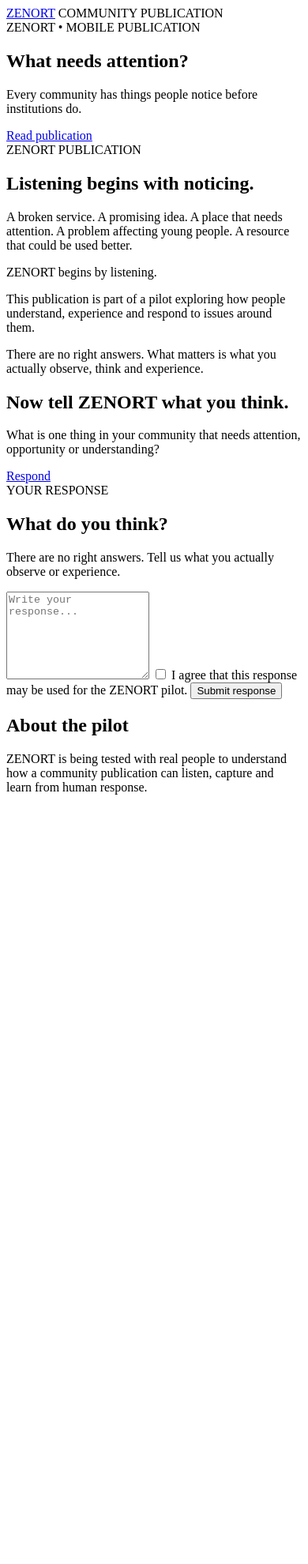
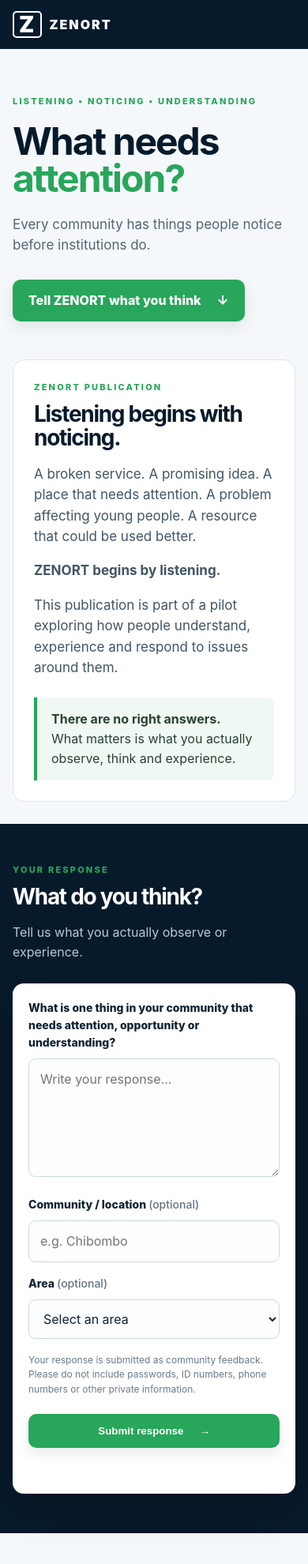
Before and after one commit to giftsokon-lab/zenort-mobile-publication, a plain HTML site: page index.html in a window 390 px wide. Shown: the top 1980 px of the page at 79% size. Before the commit the page ends 1022 px from the top, so only its background shows below. Drawn offline with Linux system fonts and the light colour scheme.

Commit message:
Add files via upload

```diff
--- /dev/null
+++ b/app.js
@@ -0,0 +1,47 @@
+const form = document.getElementById("responseForm");
+const message = document.getElementById("formMessage");
+
+function showMessage(text, ok = true) {
+  message.textContent = text;
+  message.style.color = ok ? "#1f8d4d" : "#b3261e";
+}
+
+form.addEventListener("submit", async (event) => {
+  event.preventDefault();
+  const button = form.querySelector("button");
+  button.disabled = true;
+  button.style.opacity = ".65";
+  showMessage("Submitting…");
+
+  const payload = {
+    response: form.response.value.trim(),
+    location: form.location.value.trim(),
+    sector: form.sector.value,
+    submittedAt: new Date().toISOString()
+  };
+
+  try {
+    const res = await fetch("/api/respond", {
+      method: "POST",
+      headers: {"Content-Type": "application/json"},
+      body: JSON.stringify(payload)
+    });
+
+    if (!res.ok) throw new Error("server");
+    const data = await res.json();
+
+    if (!data.ok) throw new Error("rejected");
+    form.reset();
+    showMessage("Thank you. Your response has been recorded.");
+  } catch (err) {
+    // Keep the pilot usable while the online database is being configured.
+    const local = JSON.parse(localStorage.getItem("zenort_pending_responses") || "[]");
+    local.push(payload);
+    localStorage.setItem("zenort_pending_responses", JSON.stringify(local));
+    form.reset();
+    showMessage("Response saved on this device. Online capture is being connected.", false);
+  } finally {
+    button.disabled = false;
+    button.style.opacity = "1";
+  }
+});
--- a/index.html
+++ b/index.html
@@ -3,60 +3,93 @@
 <head>
   <meta charset="utf-8">
   <meta name="viewport" content="width=device-width, initial-scale=1">
+  <meta name="theme-color" content="#071a2b">
+  <meta name="description" content="ZENORT Community Publication — mobile-first community intelligence pilot.">
   <title>ZENORT — Community Publication</title>
-  <meta name="description" content="ZENORT listens to what people notice, understand and experience in their communities.">
-  <link rel="stylesheet" href="style.css">
+  <link rel="stylesheet" href="./style.css">
 </head>
 <body>
-<header>
-  <a class="logo" href="#">ZENORT</a>
-  <span>COMMUNITY PUBLICATION</span>
+  <header class="site-header">
+    <div class="wrap header-inner">
+      <a class="brand" href="./">
+        <span class="brand-mark">Z</span><span>ZENORT</span>
+        <small>COMMUNITY PUBLICATION</small>
+      </a>
+      <span class="pilot-badge">MOBILE PILOT</span>
+    </div>
   </header>
 
   <main>
-  <section class="cover">
-    <div class="eyebrow">ZENORT • MOBILE PUBLICATION</div>
-    <h1>What needs attention?</h1>
+    <section class="hero wrap">
+      <div class="eyebrow">LISTENING • NOTICING • UNDERSTANDING</div>
+      <h1>What needs<br><span>attention?</span></h1>
       <p class="lead">Every community has things people notice before institutions do.</p>
-    <a class="button" href="#publication">Read publication</a>
+      <a class="primary-btn" href="#respond">Tell ZENORT what you think <span>↓</span></a>
     </section>
 
-  <article id="publication" class="publication">
-    <div class="eyebrow">ZENORT PUBLICATION</div>
+    <section class="intro wrap">
+      <div class="section-label">ZENORT PUBLICATION</div>
       <h2>Listening begins with noticing.</h2>
       <p>A broken service. A promising idea. A place that needs attention. A problem affecting young people. A resource that could be used better.</p>
-    <p>ZENORT begins by listening.</p>
+      <p><strong>ZENORT begins by listening.</strong></p>
       <p>This publication is part of a pilot exploring how people understand, experience and respond to issues around them.</p>
-    <p>There are no right answers. What matters is what you actually observe, think and experience.</p>
-
-    <div class="prompt">
-      <h2>Now tell ZENORT what you think.</h2>
-      <p>What is one thing in your community that needs attention, opportunity or understanding?</p>
-      <a class="button" href="#respond">Respond</a>
-    </div>
-  </article>
-
-  <section id="respond" class="card">
-    <div class="eyebrow">YOUR RESPONSE</div>
-    <h2>What do you think?</h2>
-    <p>There are no right answers. Tell us what you actually observe or experience.</p>
-    <form id="responseForm">
-      <textarea id="response" rows="7" required placeholder="Write your response..."></textarea>
-      <label class="check">
-        <input id="consent" type="checkbox" required>
-        I agree that this response may be used for the ZENORT pilot.
-      </label>
-      <button type="submit">Submit response</button>
-    </form>
-    <div id="result" aria-live="polite"></div>
+      <div class="notice"><strong>There are no right answers.</strong><br>What matters is what you actually observe, think and experience.</div>
     </section>
 
-  <section class="card small">
-    <h2>About the pilot</h2>
-    <p>ZENORT is being tested with real people to understand how a community publication can listen, capture and learn from human response.</p>
+    <section id="respond" class="response-section">
+      <div class="wrap">
+        <div class="section-label">YOUR RESPONSE</div>
+        <h2>What do you think?</h2>
+        <p class="muted">Tell us what you actually observe or experience.</p>
+
+        <form id="responseForm" class="response-card">
+          <label for="response">What is one thing in your community that needs attention, opportunity or understanding?</label>
+          <textarea id="response" name="response" maxlength="2000" required placeholder="Write your response..."></textarea>
+
+          <div class="form-grid">
+            <div>
+              <label for="location">Community / location <span>(optional)</span></label>
+              <input id="location" name="location" maxlength="120" placeholder="e.g. Chibombo">
+            </div>
+            <div>
+              <label for="sector">Area <span>(optional)</span></label>
+              <select id="sector" name="sector">
+                <option value="">Select an area</option>
+                <option>Education</option><option>Health</option><option>Jobs & business</option>
+                <option>Infrastructure</option><option>Environment</option><option>Youth</option>
+                <option>Safety</option><option>Public services</option><option>Other</option>
+              </select>
+            </div>
+          </div>
+
+          <div class="privacy-note">
+            Your response is submitted as community feedback. Please do not include passwords, ID numbers, phone numbers or other private information.
+          </div>
+
+          <button class="primary-btn submit-btn" type="submit">Submit response <span>→</span></button>
+          <div id="formMessage" class="form-message" role="status" aria-live="polite"></div>
+        </form>
+      </div>
+    </section>
+
+    <section class="how wrap">
+      <div class="section-label">THE PILOT</div>
+      <h2>From noticing to community intelligence.</h2>
+      <div class="steps">
+        <div><b>01</b><strong>Notice</strong><span>People identify what they see and experience.</span></div>
+        <div><b>02</b><strong>Respond</strong><span>ZENORT captures structured community observations.</span></div>
+        <div><b>03</b><strong>Understand</strong><span>Responses can later be searched, grouped and analysed.</span></div>
+      </div>
     </section>
   </main>
 
-<script src="app.js"></script>
+  <footer class="footer">
+    <div class="wrap">
+      <strong>ZENORT</strong>
+      <span>Community Publication • Pilot</span>
+    </div>
+  </footer>
+
+  <script src="./app.js"></script>
 </body>
 </html>
--- /dev/null
+++ b/style.css
@@ -0,0 +1,55 @@
+:root{
+  --navy:#071a2b;--navy2:#0d2a40;--ink:#102334;--muted:#627386;
+  --line:#dce5eb;--bg:#f5f8fa;--white:#fff;--green:#28a65b;--green2:#1f8d4d;
+}
+*{box-sizing:border-box}
+html{scroll-behavior:smooth}
+body{margin:0;background:var(--bg);color:var(--ink);font-family:Inter,ui-sans-serif,system-ui,-apple-system,BlinkMacSystemFont,"Segoe UI",sans-serif;line-height:1.55}
+a{color:inherit}
+.wrap{width:min(100% - 32px,1040px);margin:auto}
+.site-header{background:var(--navy);color:#fff;position:sticky;top:0;z-index:10}
+.header-inner{min-height:70px;display:flex;align-items:center;justify-content:space-between}
+.brand{display:flex;align-items:center;gap:9px;text-decoration:none;font-weight:900;letter-spacing:2px}
+.brand-mark{font-size:28px;border:2px solid #fff;border-radius:5px;line-height:1;padding:1px 6px}
+.brand small{display:block;font-size:10px;letter-spacing:1.5px;font-weight:500;opacity:.7;margin-left:7px}
+.pilot-badge{font-size:10px;letter-spacing:1.6px;border:1px solid #527084;padding:6px 9px;border-radius:999px;color:#c8d6df}
+.hero{padding:84px 0 72px}
+.eyebrow,.section-label{font-size:11px;letter-spacing:2.2px;font-weight:800;color:var(--green)}
+.hero h1{font-size:clamp(48px,8vw,88px);line-height:.98;letter-spacing:-3px;margin:18px 0 22px;color:var(--navy)}
+.hero h1 span{color:var(--green)}
+.lead{font-size:20px;max-width:620px;color:#526575;margin:0 0 30px}
+.primary-btn{display:inline-flex;align-items:center;justify-content:center;gap:20px;background:var(--green);color:#fff;text-decoration:none;border:0;border-radius:10px;padding:14px 20px;font-weight:800;cursor:pointer;box-shadow:0 7px 18px #0b3b201a}
+.primary-btn:hover{background:var(--green2)}
+.intro{background:#fff;border:1px solid var(--line);border-radius:20px;padding:40px;margin-bottom:28px}
+h2{font-size:clamp(28px,4vw,44px);line-height:1.08;letter-spacing:-1.3px;margin:10px 0 18px;color:var(--navy)}
+.intro p{max-width:760px;font-size:17px;color:#425566}
+.notice{margin-top:25px;border-left:4px solid var(--green);background:#f0f8f3;padding:15px 18px;color:#294232;border-radius:0 9px 9px 0}
+.response-section{background:var(--navy);padding:70px 0;color:#fff}
+.response-section h2{color:#fff}
+.muted{color:#b9c8d2}
+.response-card{background:#fff;color:var(--ink);border-radius:18px;padding:28px;max-width:850px;margin-top:28px;box-shadow:0 18px 50px #0003}
+label{display:block;font-weight:800;font-size:14px;margin-bottom:9px}
+label span{font-weight:500;color:var(--muted)}
+textarea,input,select{width:100%;border:1px solid #ccd8df;border-radius:9px;background:#fbfdfe;padding:13px 14px;font:inherit;color:var(--ink);outline:none}
+textarea{min-height:150px;resize:vertical}
+textarea:focus,input:focus,select:focus{border-color:var(--green);box-shadow:0 0 0 3px #28a65b20}
+.form-grid{display:grid;grid-template-columns:1fr 1fr;gap:16px;margin-top:18px}
+.privacy-note{font-size:12px;color:#6a7b87;margin:18px 0}
+.submit-btn{width:100%;margin-top:4px}
+.form-message{margin-top:14px;min-height:24px;font-weight:700}
+.how{padding:70px 0}
+.steps{display:grid;grid-template-columns:repeat(3,1fr);gap:16px}
+.steps>div{background:#fff;border:1px solid var(--line);border-radius:16px;padding:24px;display:flex;flex-direction:column;gap:7px}
+.steps b{font-size:12px;color:var(--green);letter-spacing:1px}
+.steps strong{font-size:20px;color:var(--navy)}
+.steps span{color:var(--muted);font-size:14px}
+.footer{background:#eaf0f3;border-top:1px solid var(--line);padding:28px 0;color:#60717e}
+.footer .wrap{display:flex;justify-content:space-between;gap:20px;font-size:13px}
+@media(max-width:650px){
+ .header-inner{min-height:62px}.brand small,.pilot-badge{display:none}
+ .hero{padding:58px 0 48px}.hero h1{letter-spacing:-2px}
+ .lead{font-size:17px}.intro{padding:26px;border-radius:15px}
+ .response-section{padding:50px 0}.response-card{padding:20px;border-radius:14px}
+ .form-grid,.steps{grid-template-columns:1fr}
+ .footer .wrap{flex-direction:column;gap:4px}
+}
```
Also changed, not shown: 2 other files. Lines whose indentation alone changed are shown as unchanged.
